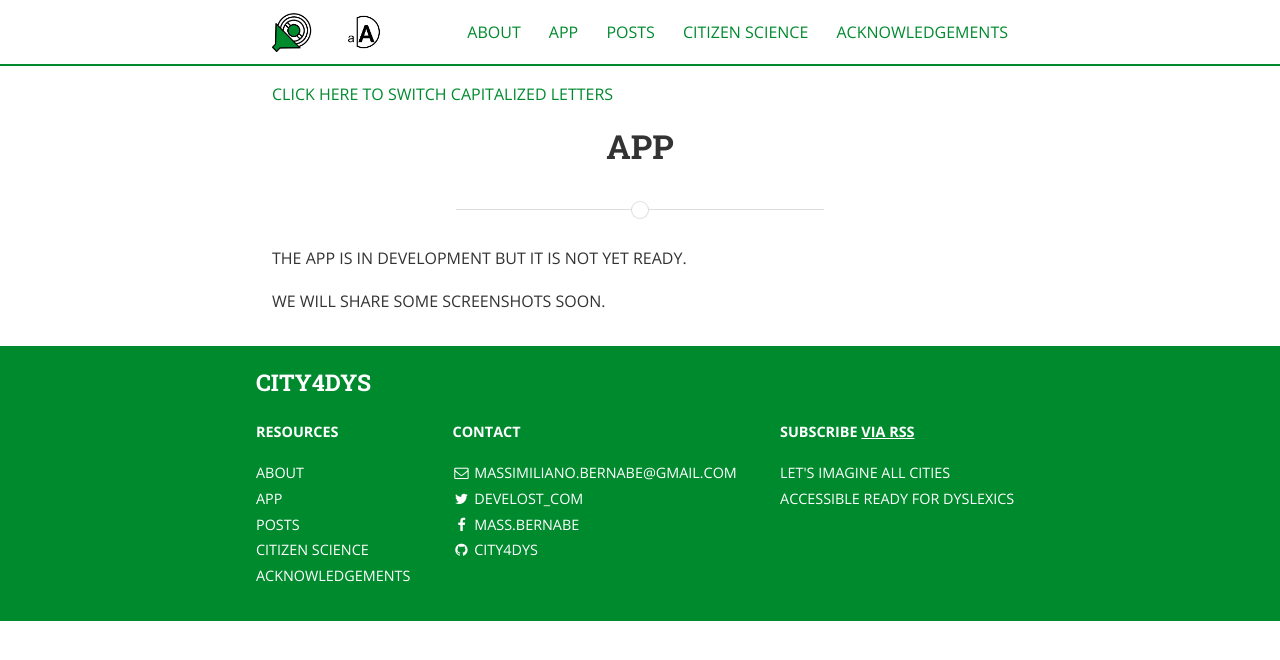
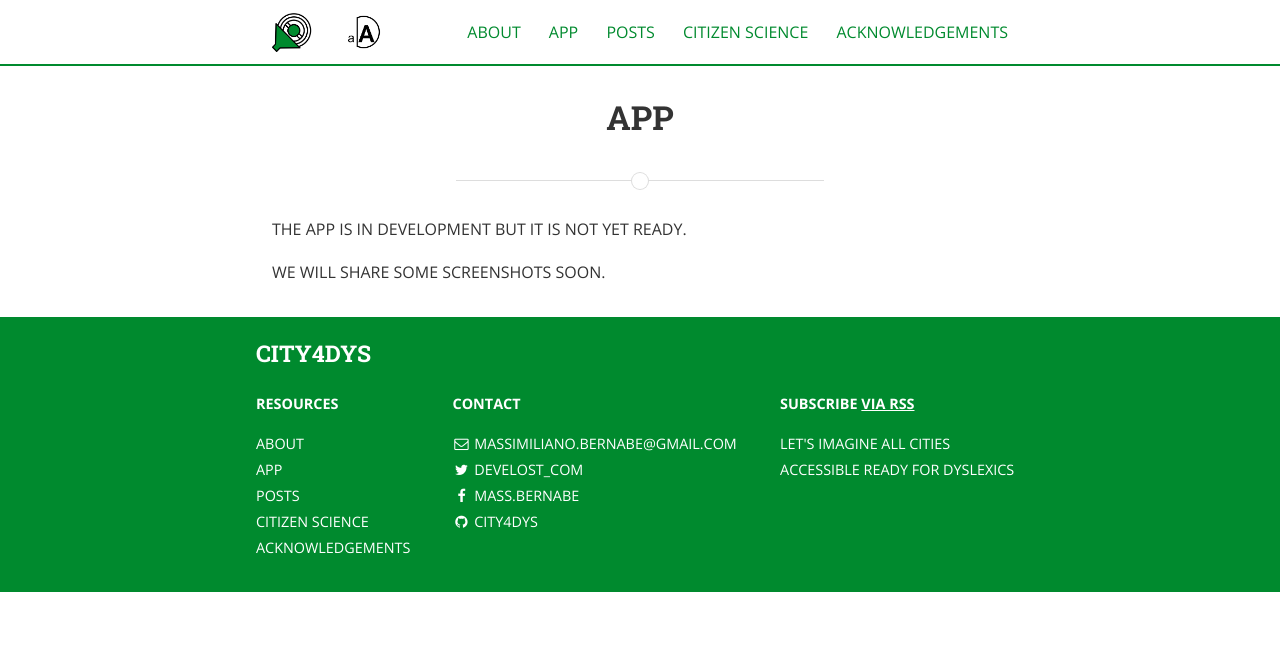
Before and after one commit to city4dys/city4dys.github.io, a Jekyll site: the page built from 20_the_app.md, in a window 1280 px wide. Shown: the top 660 px of the page. Built offline with Jekyll 4.4.1, drawn with Linux system fonts in a browser that asks for light colours; nearby versions of some CDN libraries; a style sheet for code colours, icons or effects is not loaded.

Commit message:
mod capitalized letters

```diff
--- a/_layouts/archive.html
+++ b/_layouts/archive.html
@@ -2,7 +2,6 @@
 layout: default
 ---
 <div class="wrapper">
-<a href="#" onclick="switchDysMode();return false;">aA</a>
 <div class="page">
 
   <header class="post-header">
--- a/_layouts/page.html
+++ b/_layouts/page.html
@@ -2,7 +2,6 @@
 layout: default
 ---
 <div class="wrapper">
-<a href="#" onclick="switchDysMode();return false;">CLICK HERE TO SWITCH CAPITALIZED LETTERS</a>
 <div class="page">
 
   <header class="post-header">
--- a/_layouts/post.html
+++ b/_layouts/post.html
@@ -13,7 +13,6 @@
 </div>
 
 <div class="wrapper">
-<a href="#" onclick="switchDysMode();return false;">CLICK HERE TO SWITCH CAPITALIZED LETTERS</a>
 
 {% unless page.cover %} {% include page_divider.html %} {% endunless %}
 
```
